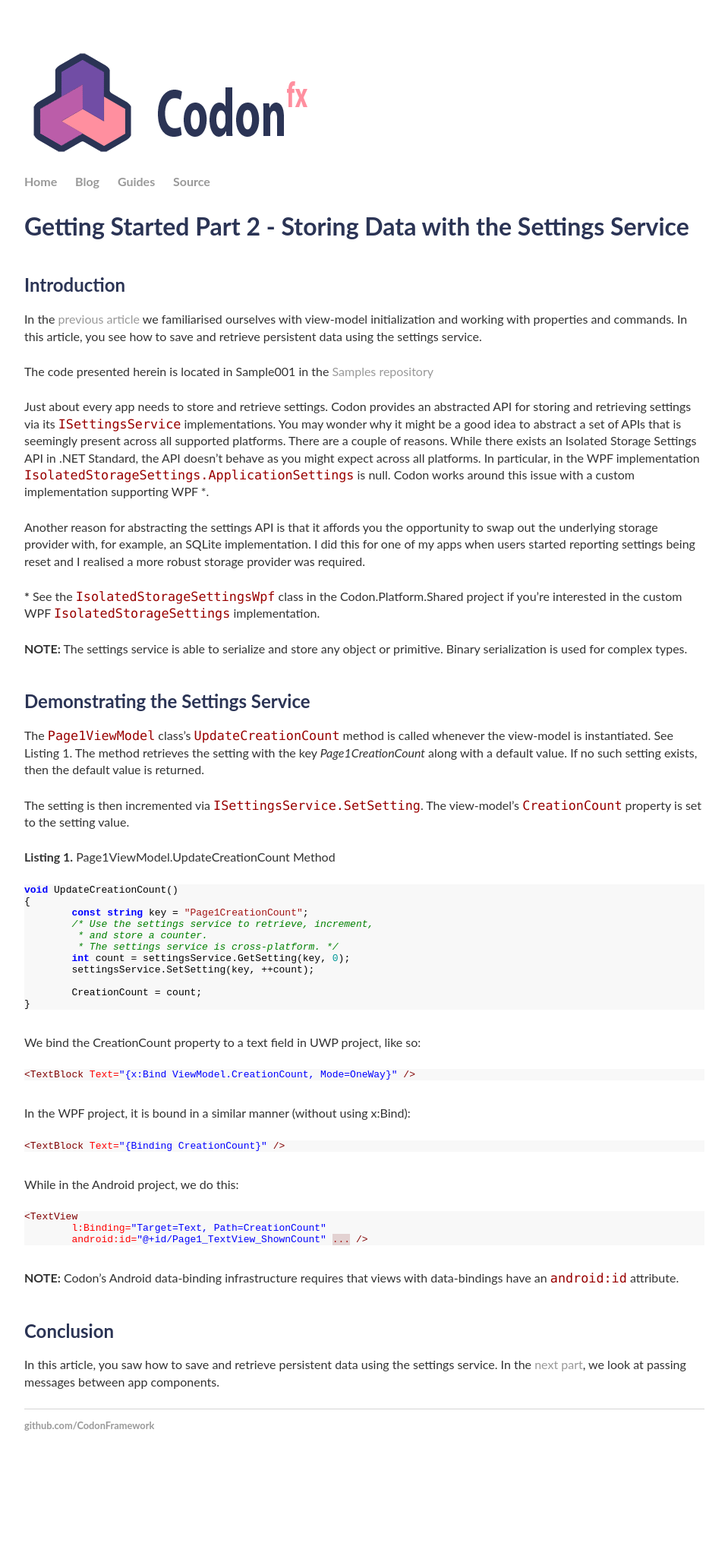
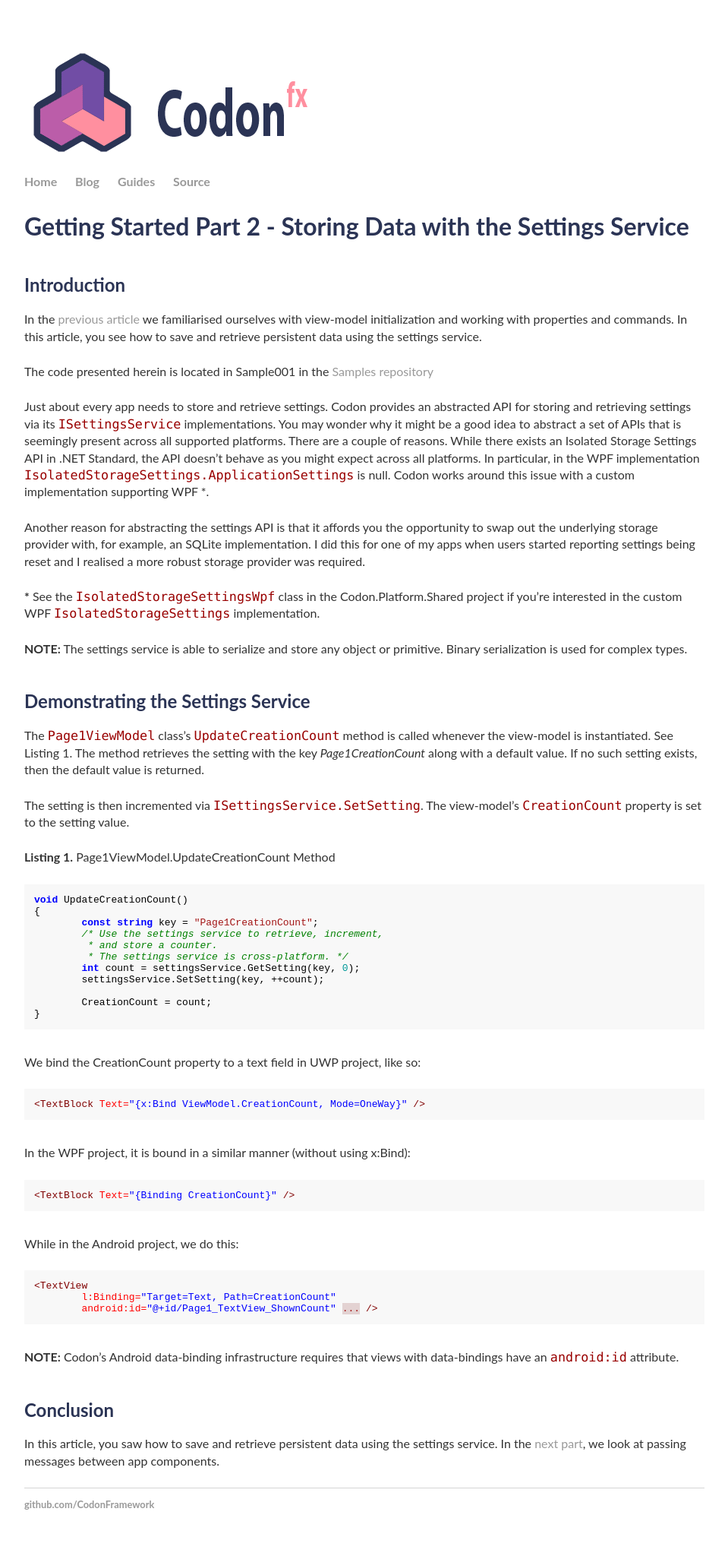
Before and after one commit to CalciumFramework/CalciumFramework.github.io, a Jekyll site: the page built from Guides/002_GettingStarted/index.md, in a window 1280 px wide. Shown: the whole page at 76% size, without its empty margins (160-1119 px from the left). Built offline with Jekyll 4.4.1, drawn with Linux system fonts in a browser that asks for light colours; our own code applies the rules of GitHub Pages for plain Markdown files; before the commit the page ends 1944 px from its top, so only the background shows below that.

Commit message:
Added padding to pre blocks.

```diff
--- a/css/rouge.css
+++ b/css/rouge.css
@@ -226,3 +226,7 @@ code.highlighter-rouge {
     font: 1.05em Consolas,"Courier New",Courier,mono;
     font-weight: normal
 }
+
+pre.highlight {
+    padding: 1em;
+}
```
